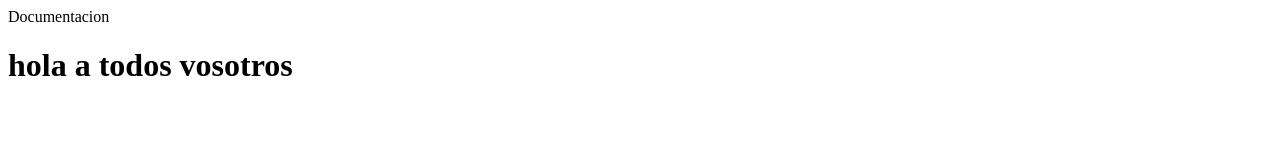
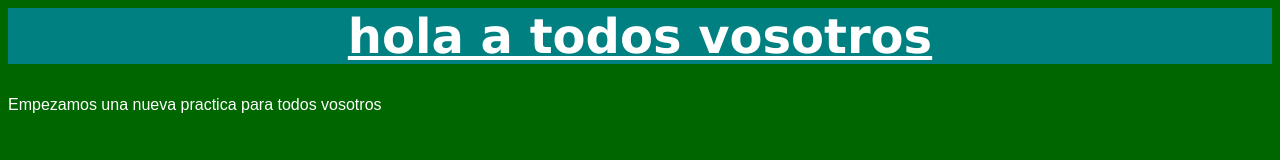
Before and after one commit to davidlopez172/pracInicial, a plain HTML site: page index.html in a window 1280 px wide. Drawn offline with Linux system fonts and the light colour scheme.

Commit message:
incluido estilos

```diff
--- a/index.html
+++ b/index.html
@@ -1,8 +1,10 @@
 <html>
 <head>
-Documentacion
+<title>Documentacion</title>
+<link rel="STYLESHEET" type="text/css" href="style.css">
 </head>
 <body>
 <h1> hola a todos vosotros </h1>
+<p>Empezamos una nueva practica para todos vosotros</p>
 </body>
 </html>
--- /dev/null
+++ b/style.css
@@ -0,0 +1,17 @@
+P {
+font-size : 12pt;
+font-family : arial,helvetica;
+font-weight : normal;
+}
+H1 {
+font-size : 36pt;
+font-family : verdana,arial;
+text-decoration : underline;
+text-align : center;
+background-color : Teal;
+}
+BODY {
+background-color : #006600;
+font-family : arial;
+color : White;
+}
```
